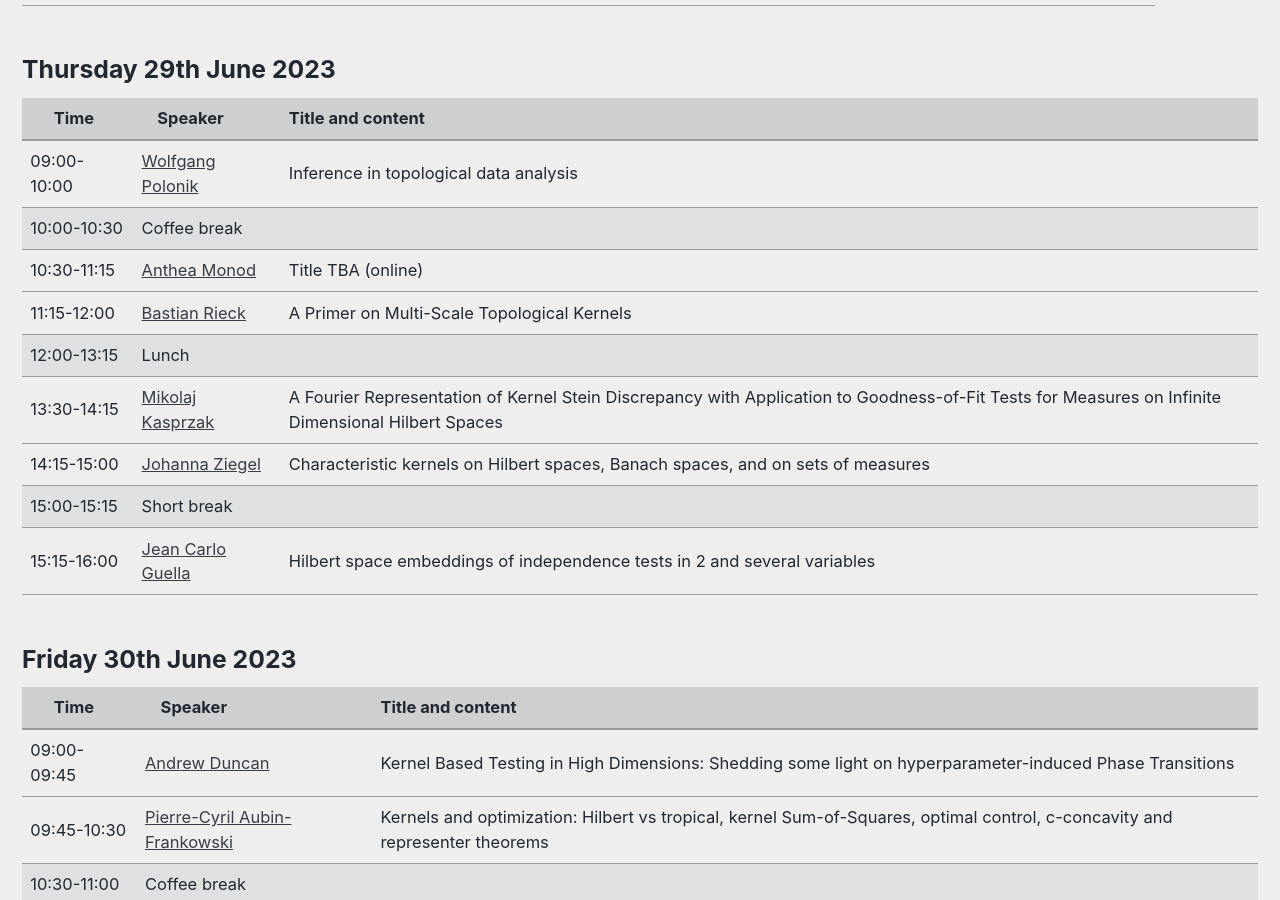
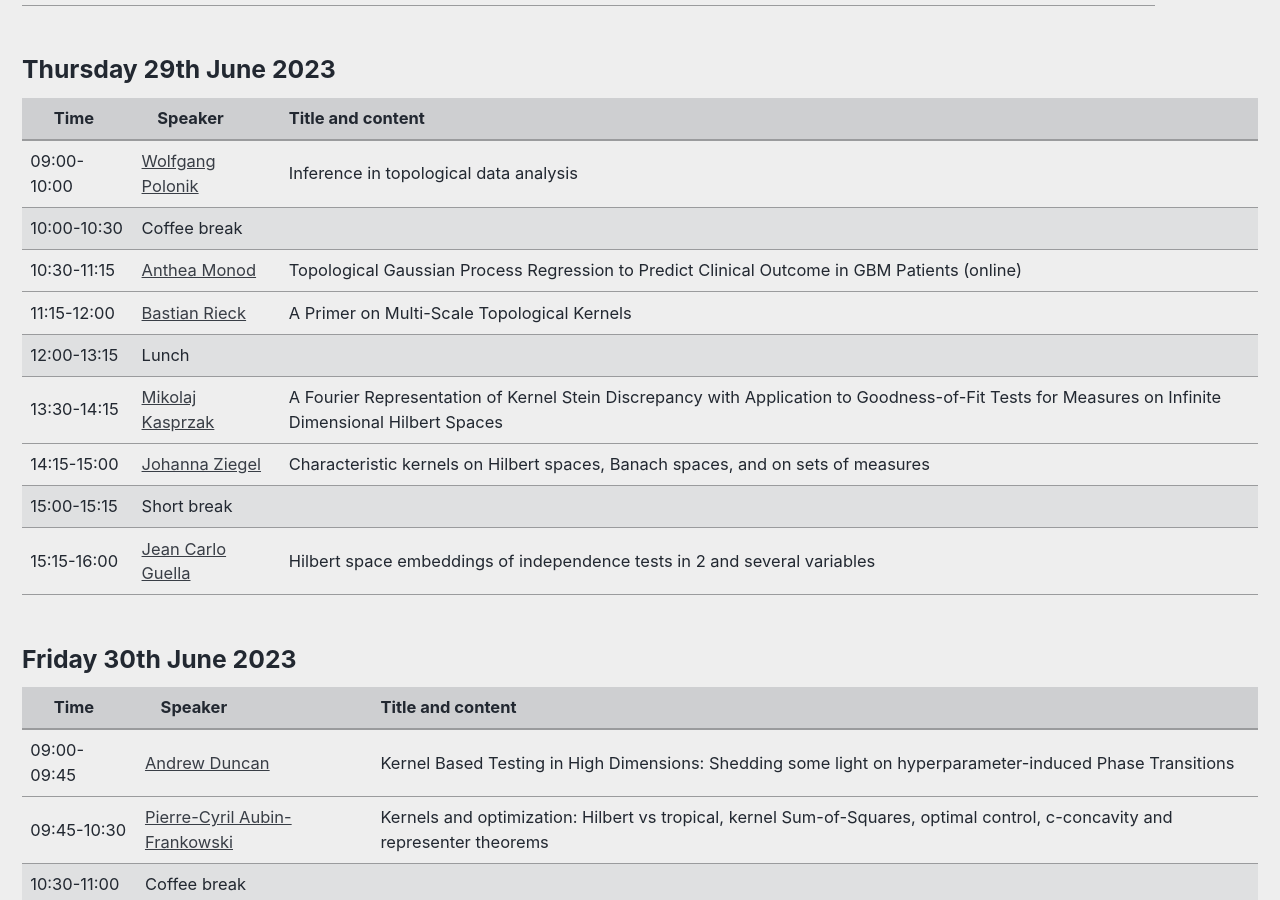
Before and after one commit to LIKE23-Bern/LIKE23-Bern.github.io, a Jekyll site: the page built from _pages/program.md, in a window 1280 px wide and 900 px high, scrolled down 2550 px. Built offline with Jekyll 4.4.1, drawn with Linux system fonts in a browser that asks for light colours; cached includes are drawn as plain includes.

Commit message:
Update program.md

```diff
--- a/_pages/program.md
+++ b/_pages/program.md
@@ -390,7 +390,7 @@ header:
 		    <a href="https://www.imperial.ac.uk/people/a.monod" target="_blank">Anthea Monod</a>
 		</td>
 		<td>
-		   Title TBA (online)
+		   Topological Gaussian Process Regression to Predict Clinical Outcome in GBM Patients (online)
 	    </td>
 	</tr>
 	<tr>
```
